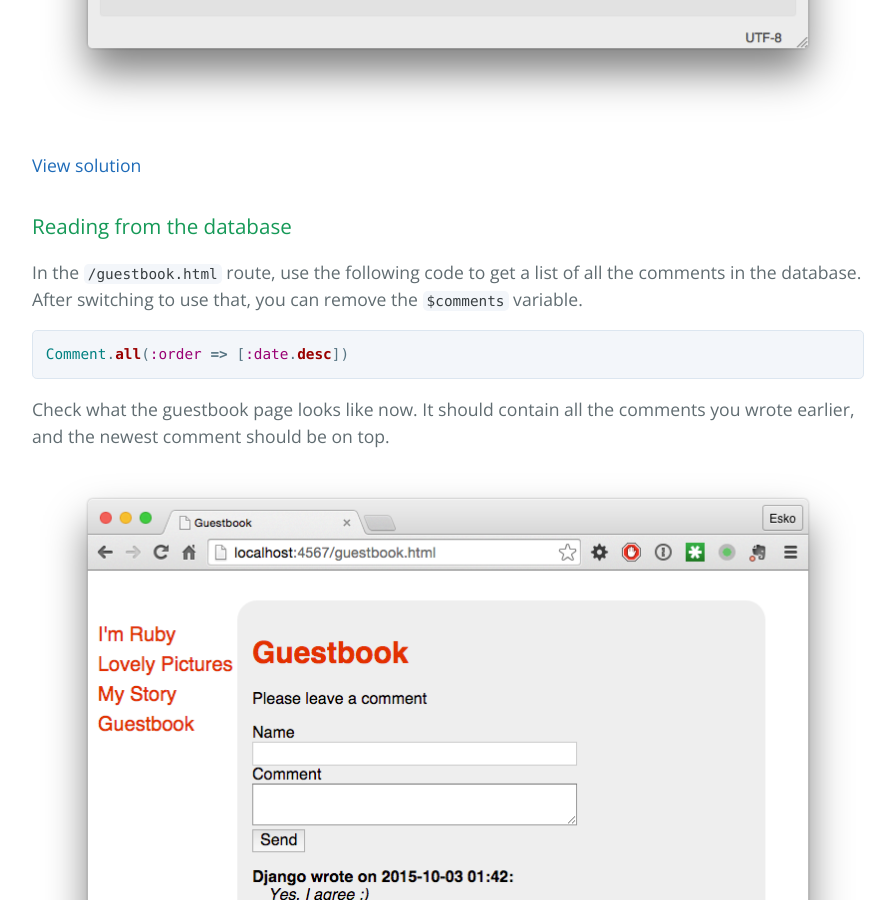
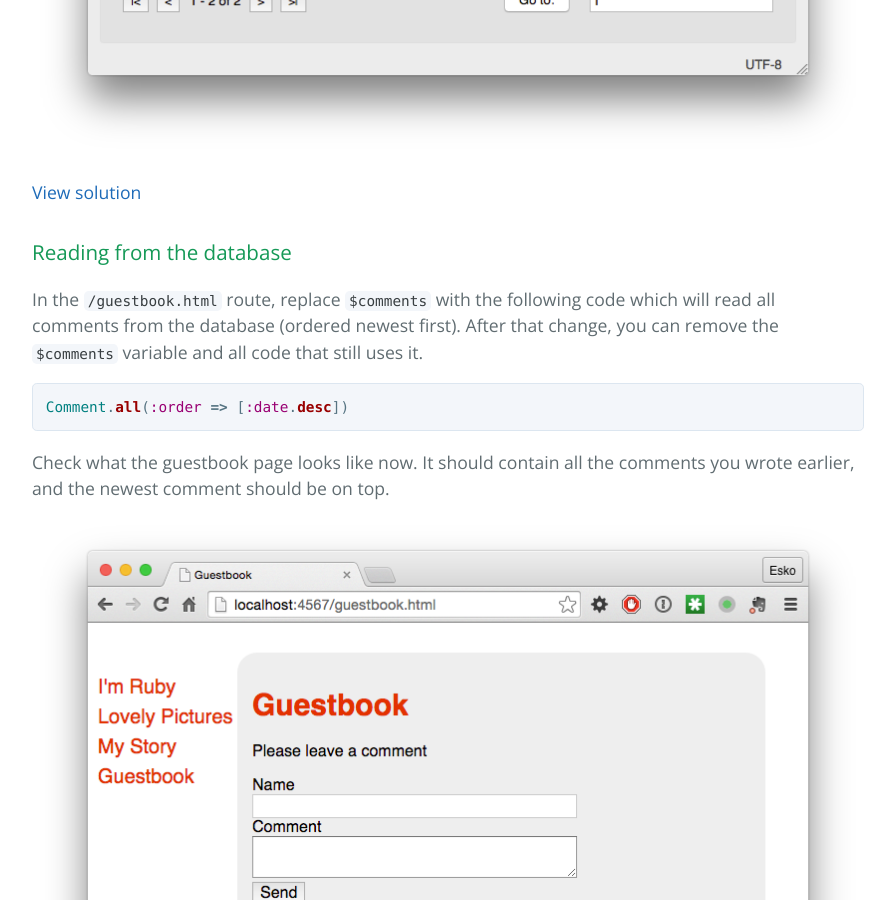
Before and after one commit to luontola/web-intro, a Jekyll site: the page built from databases.md, in a window 1280 px wide and 900 px high, scrolled down 9068 px. Shown: the whole window, without its empty margins (192-1087 px from the left). Built offline with Jekyll 4.4.1, drawn with Linux system fonts in a browser that asks for light colours; Markdown is read by kramdown in place of the engine named in the settings; some of the changed text lies outside the part shown.

Commit message:
Slightly more explicitness about where to put database reads and writes

````diff
--- a/databases.md
+++ b/databases.md
@@ -225,7 +225,7 @@
 
 ### Writing to the database
 
-In the `/add-comment` route, use the following code to save the comment to the database.
+In the `/add-comment` route, where you already append the comment to `$comments`, add the following code to save the comment also to the database.
 
 ```ruby
 Comment.create(
@@ -244,7 +244,7 @@
 
 ### Reading from the database
 
-In the `/guestbook.html` route, use the following code to get a list of all the comments in the database. After switching to use that, you can remove the `$comments` variable.
+In the `/guestbook.html` route, replace `$comments` with the following code which will read all comments from the database (ordered newest first). After that change, you can remove the `$comments` variable and all code that still uses it.
 
 ```ruby
 Comment.all(:order => [:date.desc])
````
